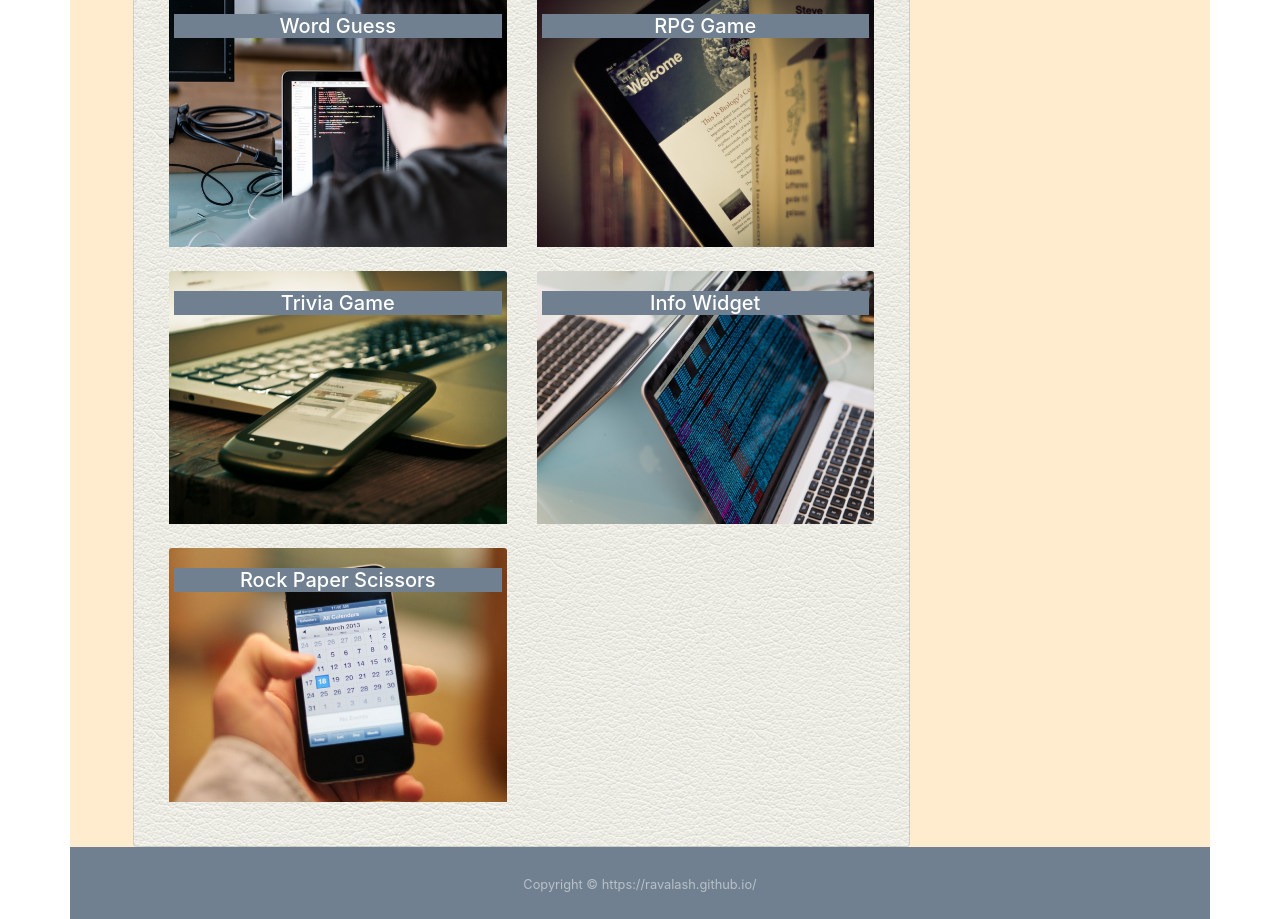
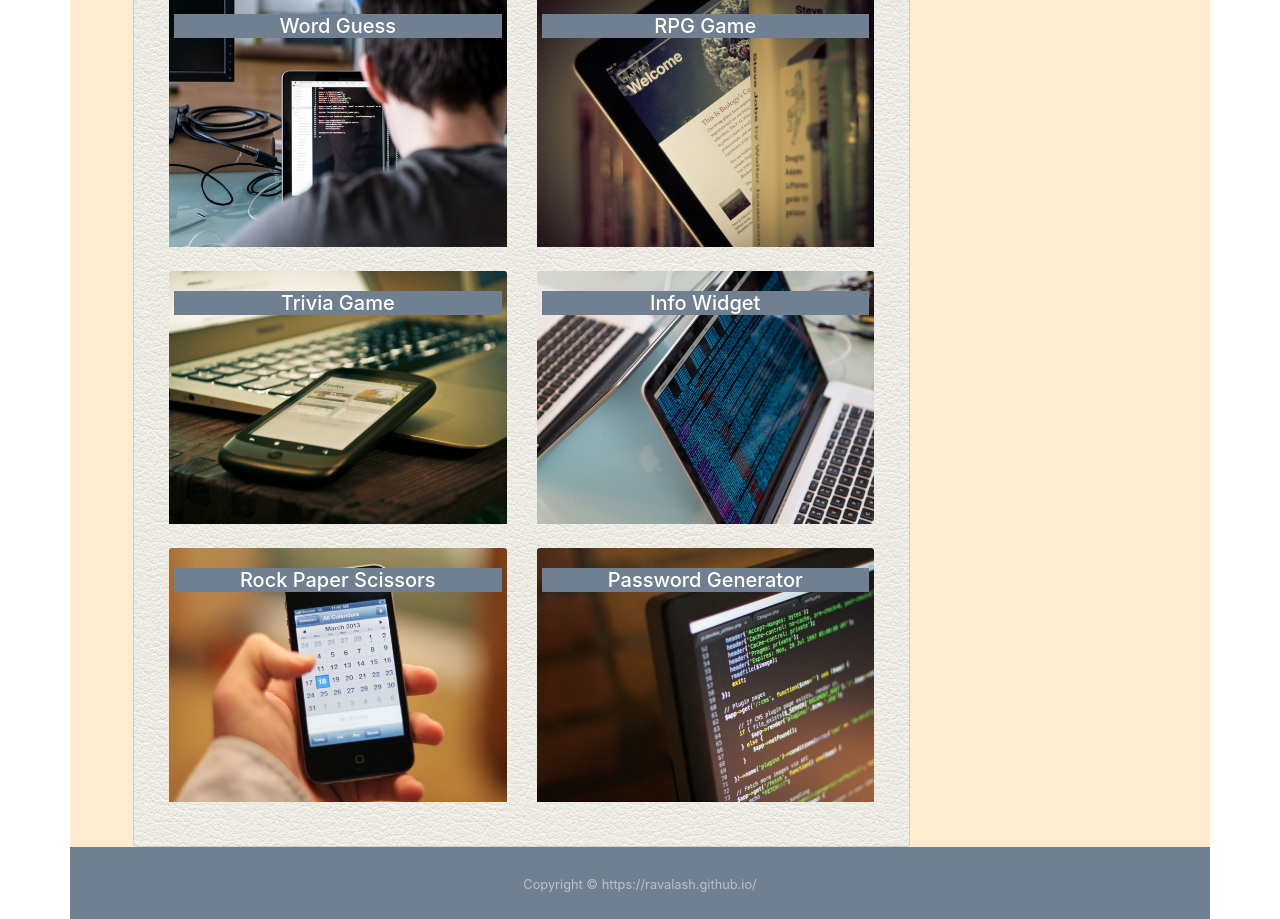
Before and after one commit to ravalash/homework-2, a plain HTML site: page portfolio.html in a window 1280 px wide. Shown: the part 182-1101 px from the top of the page. Drawn offline with nearby package versions, Linux system fonts and the light colour scheme; files that its build step writes are made by us from their sources.

Commit message:
Updating to support link to password generator

```diff
--- a/portfolio.html
+++ b/portfolio.html
@@ -103,8 +103,12 @@
                                                 Scissors</h5>
                                         </div>
                                     </div>
-                                    <div class="col-md-6">
-
+                                    <div class="col-md-6 pb-4">
+                                        <img src="assets/stock6.jpg" class="card-img-top img-fluid">
+                                        <div class="card-img-overlay">
+                                            <a href = "https://ravalash.github.io/Password-Generator/"><h5 class="card-title text-center text-bottom text-white"
+                                                style="background-color:slategray">Password Generator</h5></a>
+                                        </div>
                                     </div>
                                 </div>
                             </div>
```
Also changed, not shown: assets/stock6.jpg (added).
